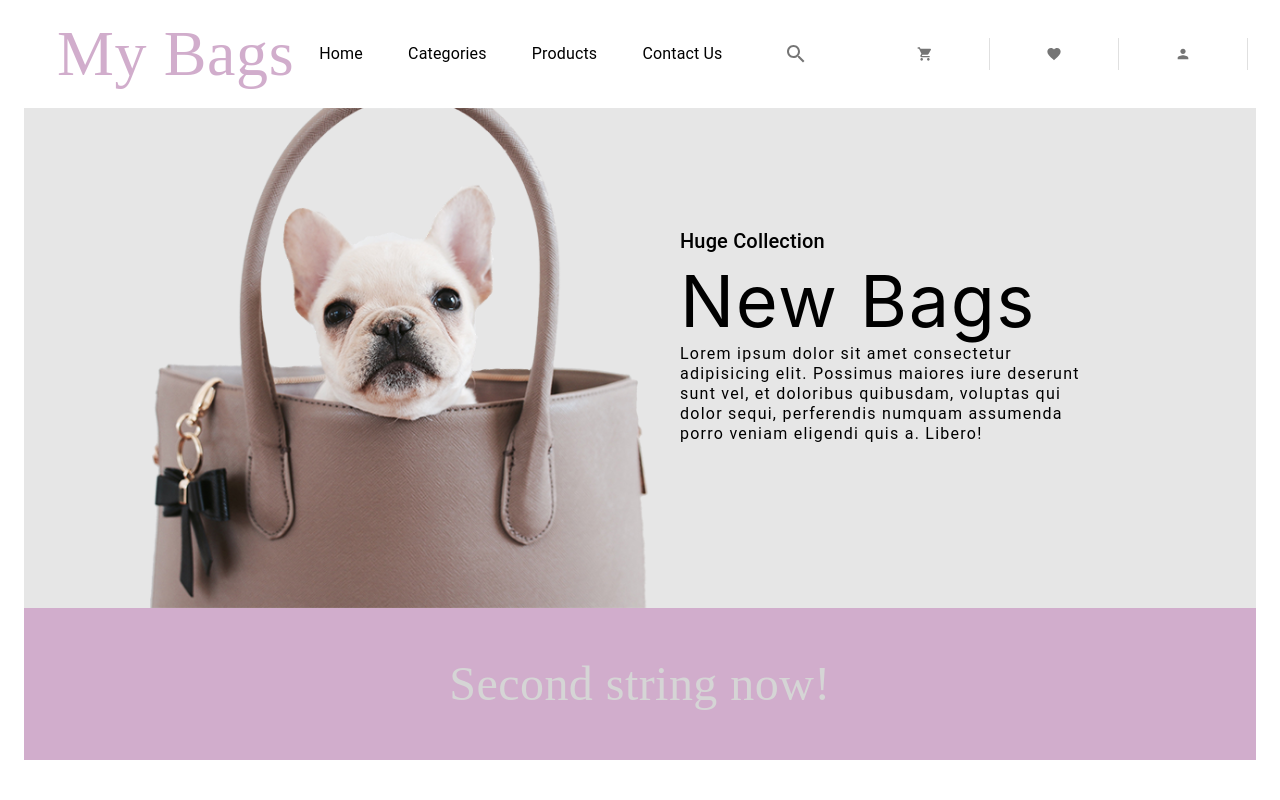
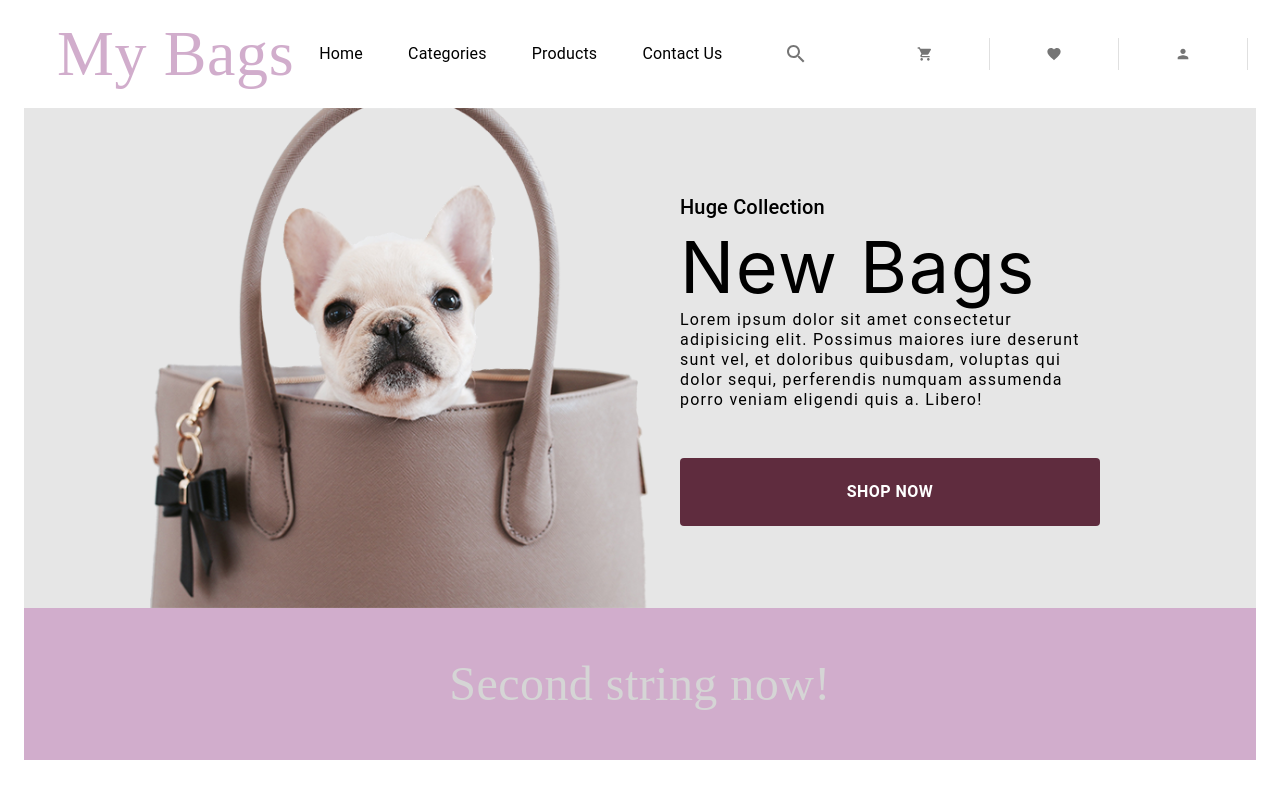
Before and after one commit to MaxTyshkevich/material_maket, a React (Create React App) app: page / in a window 1280 px wide. Shown: the top 800 px of the page. Built offline with nearby package versions, Linux system fonts and the light colour scheme; the HTML template or start-up script is replaced by a standard one; a web font is replaced by a local one.

Commit message:
feat: custom btn

```diff
--- a/package.json
+++ b/package.json
@@ -11,6 +11,7 @@
     "@testing-library/jest-dom": "^5.16.5",
     "@testing-library/react": "^13.4.0",
     "@testing-library/user-event": "^13.5.0",
+    "polished": "^4.2.2",
     "react": "^18.2.0",
     "react-dom": "^18.2.0",
     "react-scripts": "5.0.1",
--- a/src/components/Banner/index.jsx
+++ b/src/components/Banner/index.jsx
@@ -1,17 +1,15 @@
 import React from 'react';
-import { Typography, useMediaQuery, useTheme } from '@mui/material';
+import { Typography } from '@mui/material';
 import {
   BannerContainer,
   BannerContent,
   BannerDescription,
   BannerTittle,
   BannerImage,
+  BannerShopButton,
 } from '../../styles/baner';
 
 export const Banner = () => {
-  const theme = useTheme();
-  const mobile = useMediaQuery(theme.breakpoints.down('md'));
-
   return (
     <BannerContainer>
       <BannerImage src={'/images/banner/banner.png'} />
@@ -24,6 +22,7 @@
           dolor sequi, perferendis numquam assumenda porro veniam eligendi quis
           a. Libero!
         </BannerDescription>
+        <BannerShopButton color="primary">Shop now</BannerShopButton>
       </BannerContent>
     </BannerContainer>
   );
--- a/src/styles/baner/index.jsx
+++ b/src/styles/baner/index.jsx
@@ -1,4 +1,4 @@
-import { Box, styled, Typography, List } from '@mui/material';
+import { Box, styled, Typography, Button } from '@mui/material';
 import { Colors } from '../theme';
 
 export const BannerContainer = styled(Box)(({ theme }) => ({
@@ -58,3 +58,22 @@
     height: '300px',
   },
 }));
+
+export const BannerShopButton = styled(Button, {
+  shouldForwardProp: (prop) => prop !== 'color',
+  name: 'myShopButton',
+  slot: 'Root',
+  overridesResolver: (props, styles) => [
+    styles.root,
+    props.color === 'primary' && styles.primary,
+    props.color === 'secondary' && styles.secondary,
+  ],
+})(({ theme }) => ({
+  padding: '20px 0',
+  fontWeight: 'bold',
+  fontSize: '16px',
+  [theme.breakpoints.down('md')]: {
+    padding: '10px 0',
+    fontSize: '14px',
+  },
+}));
--- a/src/styles/theme/index.js
+++ b/src/styles/theme/index.js
@@ -1,4 +1,5 @@
 import { createTheme } from '@mui/material/styles';
+import { lighten } from 'polished';
 
 export const Colors = {
   primary: '#5f2c3e',
@@ -39,6 +40,27 @@
         disableElevation: true,
       },
     },
+
+    myShopButton: {
+      styleOverrides: {
+        root: {
+          color: Colors.white,
+        },
+        primary: {
+          background: Colors.primary,
+          '&:hover': {
+            background: lighten(0.05, Colors.primary),
+          },
+        },
+
+        secondary: {
+          background: Colors.secondary,
+          '&:hover': {
+            background: lighten(0.05, Colors.secondary),
+          },
+        },
+      },
+    },
   },
 });
 
```
Also changed, not shown: 1 other file (tests, documents, lock files or other folders).
